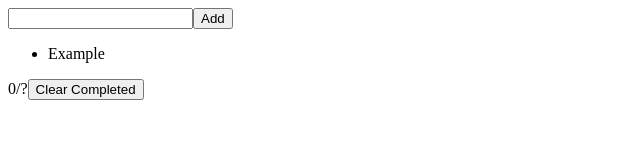
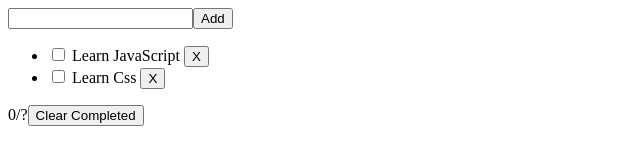
Before and after one commit to ScriptForgeCraft/vanilla-js-Todo, a plain HTML site: page index.html in a window 1280 px wide. Shown: the whole page, without its empty margins (0-640 px from the left). Drawn offline with Linux system fonts and the light colour scheme.

Commit message:
Implement task addition and createElement utility using document.createElement

```diff
--- a/js/app.js
+++ b/js/app.js
@@ -2,15 +2,42 @@ const rootElement = document.getElementById("root");
 import TodoInput from "./header/TodoInput.js";
 import TodoList from "./body/TodoList.js";
 import ClearCompleted from "./footer/ClearCompleted.js";
+import createElement from "./body/createElement.js";
+let initialState = [
+  {
+    id: Math.random().toString(36),
+    text: "Learn JavaScript",
+    isCompleted: false,
+  },
+  {
+    id: Math.random().toString(36),
+    text: "Learn Css",
 
+    isCompleted: true,
+  },
+];
+let isChange = false;
 function createApp() {
-  const { container: inputContainer } = TodoInput();
-  const { container: listContainer } = TodoList();
+  const { container: inputContainer } = TodoInput((value) => {
+    initialState = [
+      ...initialState,
+      {
+        id: Math.random().toString(36),
+        text: value,
+        isCompleted: false,
+      },
+    ];
+    render();
+  });
+  const { container: listContainer } = TodoList(initialState);
   const { container: clearContainer } = ClearCompleted();
-  const mainContainer = document.createElement("div");
+  const mainContainer = createElement("div");
   mainContainer.append(inputContainer, listContainer, clearContainer);
   return mainContainer;
 }
+function render() {
+  const appContainer = createApp();
+  rootElement.appendChild(appContainer);
 
-const appContainer = createApp();
-rootElement.appendChild(appContainer);
+}
+render();
--- a/js/body/TodoList.js
+++ b/js/body/TodoList.js
@@ -1,10 +1,20 @@
-export default function TodoList() {
-  const container = document.createElement("div");
-  const state = "";
-  const ul = document.createElement('ul');
-  const li = document.createElement('li')
-  li.textContent = 'Example';
-  ul.appendChild(li);
+import createElement from "./createElement.js";
+
+export default function TodoList(initialState) {
+  const [container, ul] = createElement(["div", "ul"]);
+
+  initialState.forEach((item) => {
+    const li = createElement("li");
+    li.innerHTML = `
+    <label>
+    <input type='checkbox' />
+    ${item.text}
+    </label>
+      <button>X</button>
+    `;
+    ul.appendChild(li);
+  });
+
   container.appendChild(ul);
-  return { container, state };
+  return { container };
 }
--- /dev/null
+++ b/js/body/createElement.js
@@ -0,0 +1,9 @@
+export default function createElement(tagName) {
+  if (Array.isArray(tagName)) {
+    return tagName.map((tag) => {
+      return document.createElement(tag);
+    });
+  } else {
+    return document.createElement(tagName);
+  }
+}
--- a/js/header/TodoInput.js
+++ b/js/header/TodoInput.js
@@ -1,11 +1,22 @@
-export default function TodoInput() {
-  const container = document.createElement("div");
-  const form = document.createElement("form");
-  const input = document.createElement("input");
-  const subbmit = document.createElement("input");
+import createElement from "../body/createElement.js";
+
+export default function TodoInput(Add) {
+  const [container, form, input, subbmit] = createElement([
+    "div",
+    "form",
+    "input",
+    "input",
+  ]);
   const state = "";
   subbmit.type = "submit";
   subbmit.value = "Add";
+  form.addEventListener("submit", (evt) => {
+    evt.preventDefault();
+    if (input.value) {
+      Add(input.value);
+    }
+    input.value = "";
+  });
   form.append(input, subbmit);
   container.appendChild(form);
   return { container, state };
```
Also changed, not shown: index.html (+1 -0 lines).
